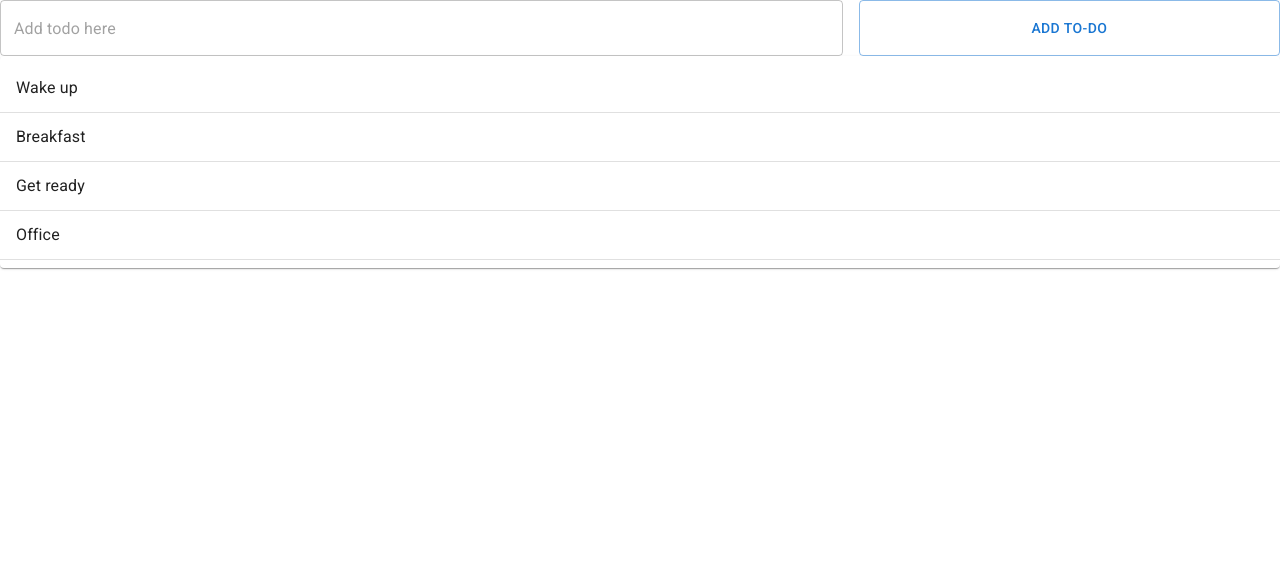
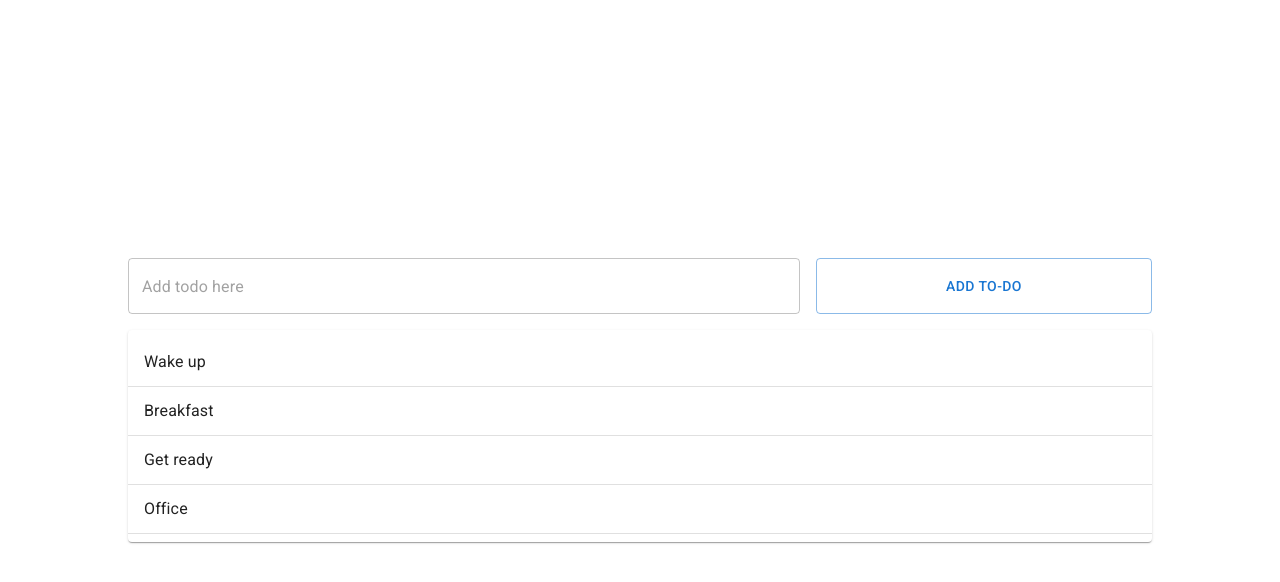
Before and after one commit to sohil37/toDoApp, a React (Vite) app: page / in a window 1280 px wide. Shown: the top 582 px of the page. Built offline with nearby package versions, Linux system fonts and the light colour scheme.

Commit message:
Update App.css

```diff
--- a/src/stylesheets/App.css
+++ b/src/stylesheets/App.css
@@ -0,0 +1,10 @@
+.App {
+  display: flex;
+  flex-direction: column;
+  align-items: stretch;
+  gap: 1rem;
+  justify-content: center;
+  height: 100vh;
+  width: 80vw;
+  margin: 0 auto;
+}
```
